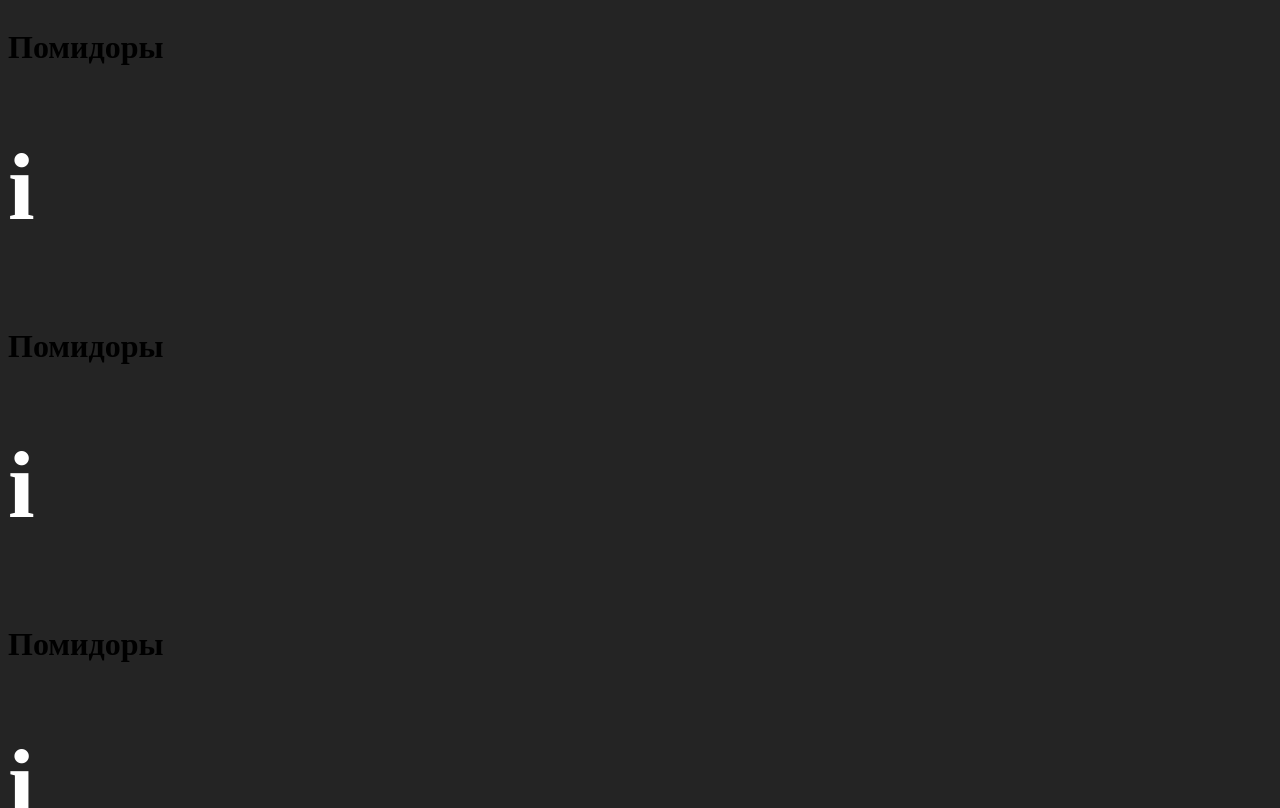
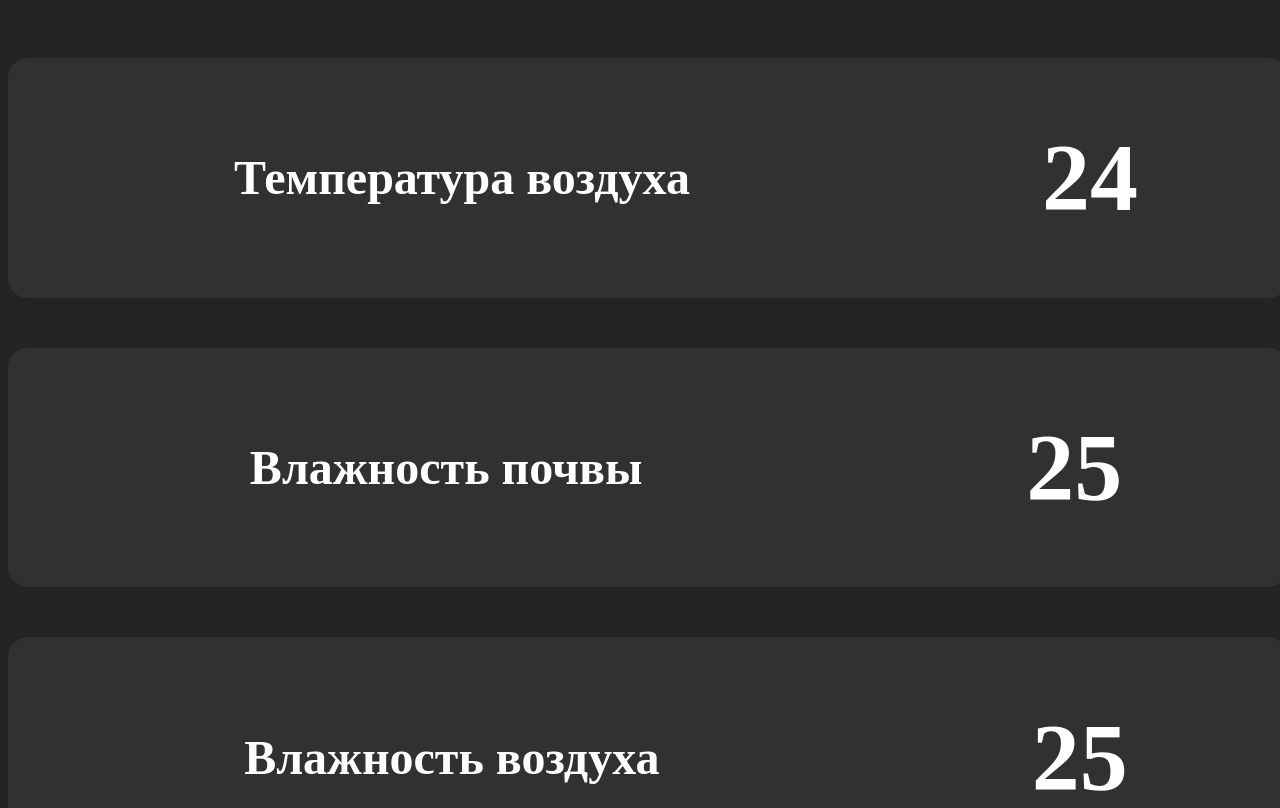
Before and after one commit to andrey545454/SmartGarden, a Django app: page //sensors in a window 1280 px wide. Run offline with Django 4.2, Linux system fonts and the light colour scheme.

Commit message:
esh
# Conflicts:
#	static/css/styles.css

```diff
--- a/static/css/styles.css
+++ b/static/css/styles.css
@@ -240,4 +240,43 @@ h1.timetable{
 #timetable{
     align-items: center;
     padding-left: 20px;
+    justify-content: left;
 }
+
+div.ready{
+    height: 5%;
+    display: flex;
+    flex-direction: row;
+    justify-content: right;
+}
+
+button.complete{
+    height: 100%;
+    width: 50%;
+    background-color: grey;
+    border-radius: 20px;
+}
+
+div.type-of-sensors{
+    background-color: #313131;
+    border-radius: 20px;
+    margin-top: 50px;
+    display: flex;
+    flex-direction: row;
+    justify-content: space-around;
+}
+
+h1.sensors-name{
+    color: white;
+    font-size: 3em;
+}
+
+div.sensors-info{
+    padding-left: 50px;
+    display: flex;
+    align-items: center;
+}
+
+div.sensors-value{
+    width: 70px;
+}
--- a/templates/sensors.html
+++ b/templates/sensors.html
@@ -4,33 +4,33 @@
 <head>
     <meta charset="UTF-8">
     <link href="{% static 'css/styles.css' %}" rel="stylesheet">
-    <!--<link href="/static/css/styles.css" rel="stylesheet">-->
+    <link href="/static/css/styles.css" rel="stylesheet">
     <title>Nature</title>
 </head>
 <body>
   <div class="main-container">
     <div class="type-of-sensors">
         <div class="sensors-info">
-            <h1 class="sensors-name">Помидоры</h1>
+            <h1 class="sensors-name">Температура воздуха</h1>
         </div>
         <div class="sensors-value">
-            <h1 class="info-icon">i</h1>
+            <h1 class="info-icon">24</h1>
         </div>
     </div>
     <div class="type-of-sensors">
         <div class="sensors-info">
-            <h1 class="sensors-name">Помидоры</h1>
+            <h1 class="sensors-name">Влажность почвы</h1>
         </div>
         <div class="sensors-value">
-            <h1 class="info-icon">i</h1>
+            <h1 class="info-icon">25</h1>
         </div>
     </div>
     <div class="type-of-sensors">
         <div class="sensors-info">
-            <h1 class="sensors-name">Помидоры</h1>
+            <h1 class="sensors-name">Влажность воздуха</h1>
         </div>
         <div class="sensors-value">
-            <h1 class="info-icon">i</h1>
+            <h1 class="info-icon">25</h1>
         </div>
     </div>
   </div>
```
Also changed, not shown: templates/timetable.html (+9 -3 lines).
